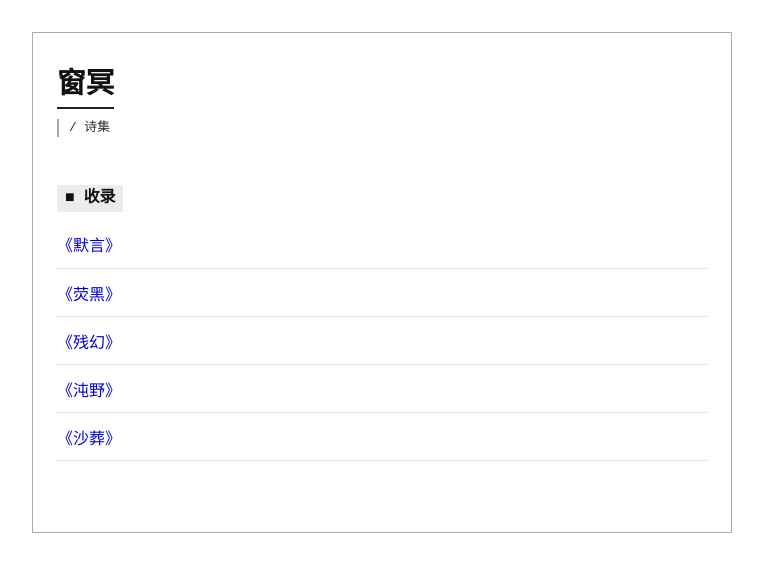
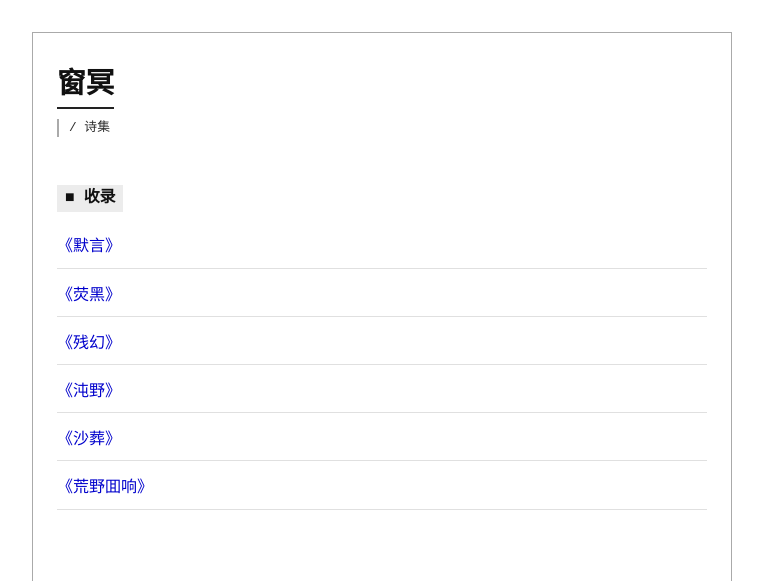
Before and after one commit to JonathanZhang0813/poems, a plain HTML site: page index.html in a window 1280 px wide. Shown: the top 581 px of the page, without its empty margins (258-1021 px from the left). Drawn offline with Linux system fonts and the light colour scheme.

Commit message:
Update index.html

```diff
--- a/index.html
+++ b/index.html
@@ -111,6 +111,7 @@
         <li><a href="/poems/canhuan.pdf" target="_blank">《残幻》</a></li>
         <li><a href="/poems/dunye.pdf" target="_blank">《沌野》</a></li>
         <li><a href="/poems/shazang.pdf" target="_blank">《沙葬》</a></li>
+        <li><a href="/poems/huangyehuixiang.pdf" target="_blank">《荒野囬响》</a></li>
     </ul>
     <div class="footer-note">
         &nbsp;
```
